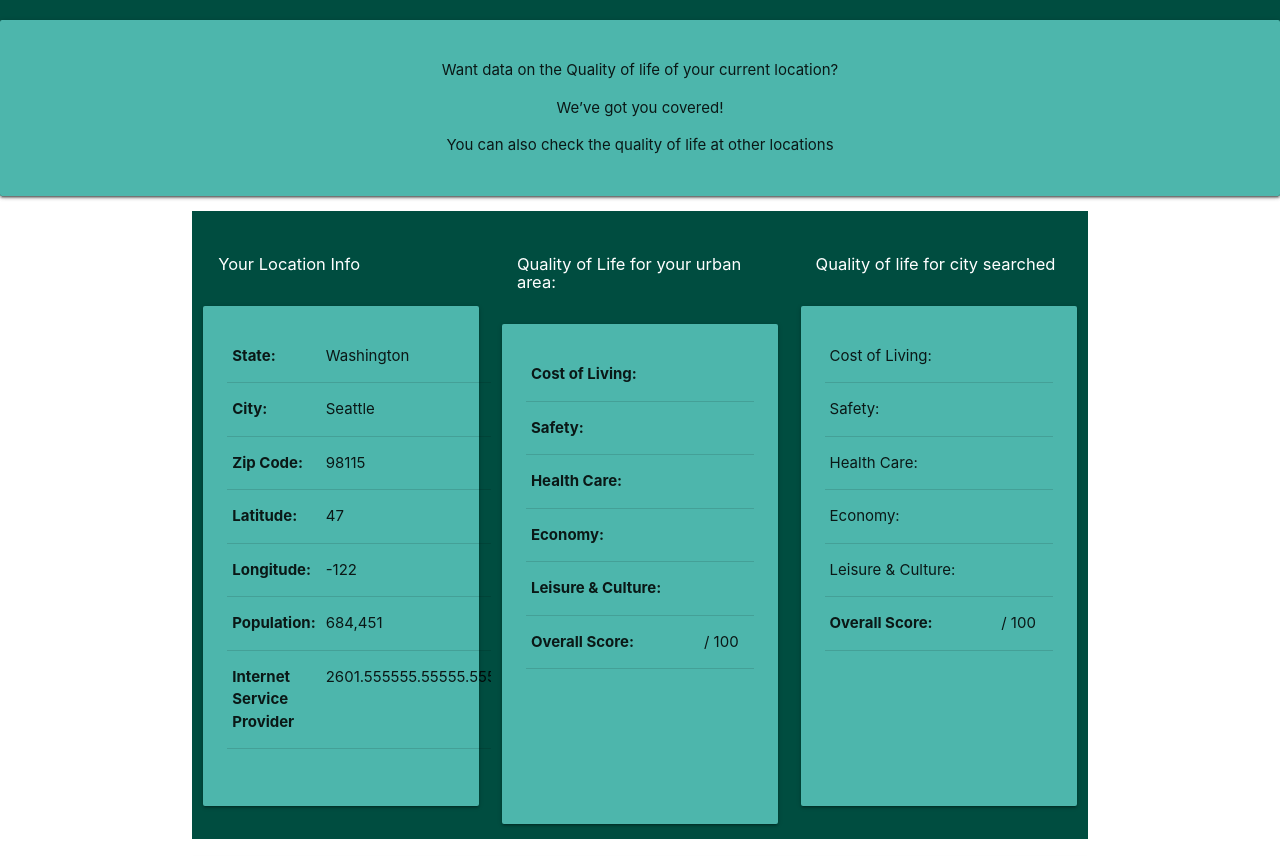
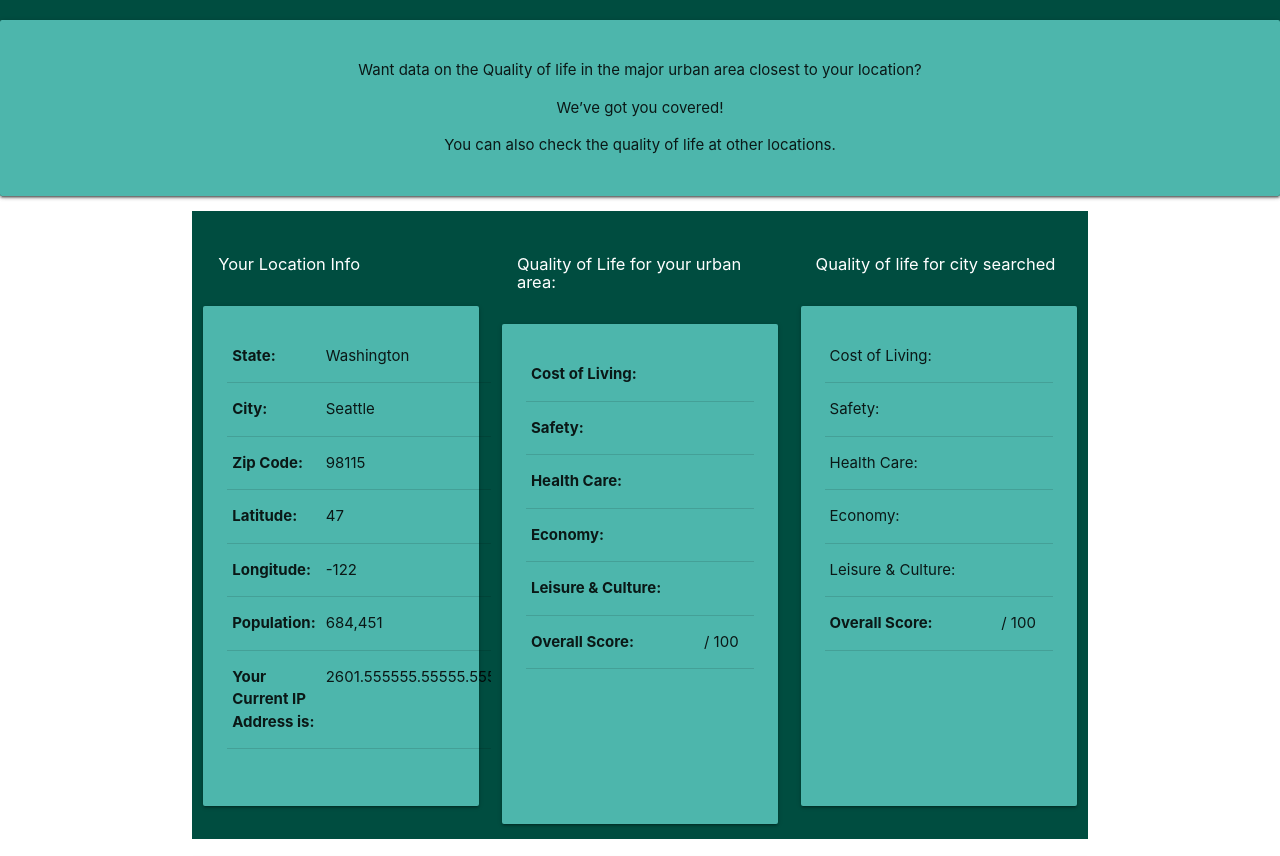
Before and after one commit to shangfii/QualityLocator, a plain HTML site: page IPGeolocator-develop 2/index.html in a window 1280 px wide. Shown: the part 74-930 px from the top of the page. Drawn offline with nearby package versions, Linux system fonts and the light colour scheme; no server answers.

Commit message:
Update index.html
grammer eddits

```diff
--- a/IPGeolocator-develop 2/index.html
+++ b/IPGeolocator-develop 2/index.html
@@ -16,9 +16,9 @@
     <header class="card center-align teal darken-4">
         <h1 class="center-align white-text">Quality is All!</h1>
         <div class="card-panel center-align teal lighten-2">
-            <p>Want data on the Quality of life of your current location?</p>
+            <p>Want data on the Quality of life in the major urban area closest to your location?</p>
             <p>We’ve got you covered!</p>
-            <p>You can also check the quality of life at other locations</p>
+            <p>You can also check the quality of life at other locations.</p>
         </div>
     </header>
 
@@ -54,7 +54,7 @@
                                 <td id="population">684,451</td>
                             </tr>
                             <tr>
-                                <th>Internet Service Provider</th>
+                                <th>Your Current IP Address is: </th>
                                 <td id="ISP" class="truncate">2601.555555.55555.555555</td>
                             </tr>
                         </table>
```
